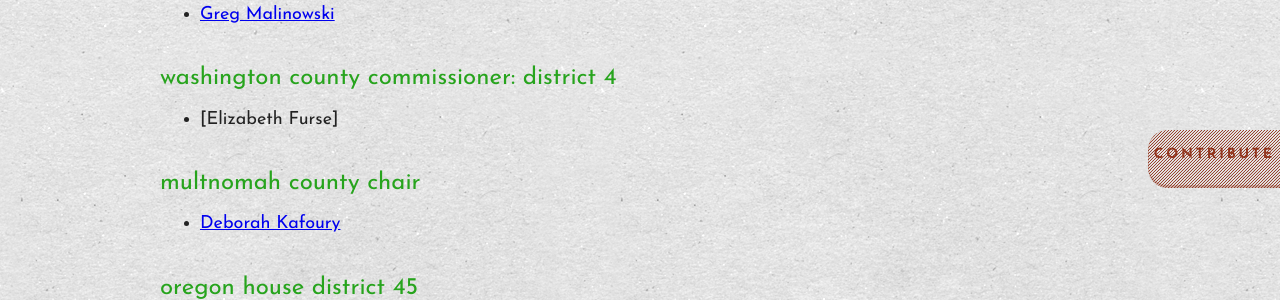
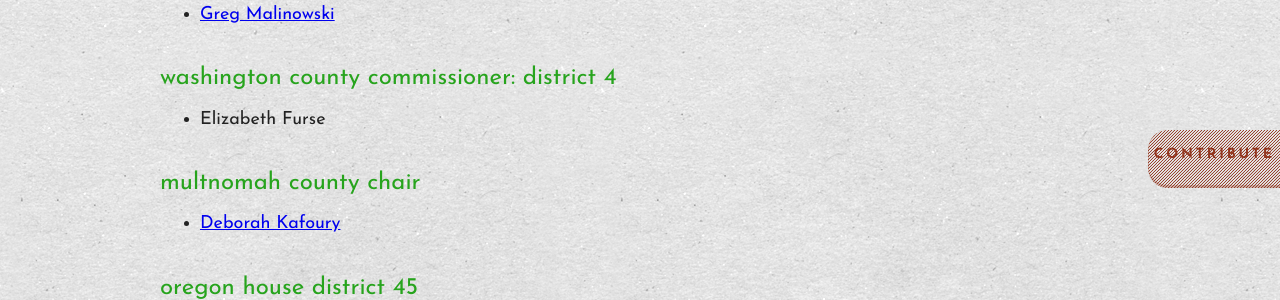
Before and after one commit to bikewalkvote/bikewalkvote.github.io, a Jekyll site: the page built from candidates.md, in a window 1280 px wide and 900 px high, scrolled down 591 px. Shown: the part 150-450 px from the top of the window. Built offline with Jekyll 4.4.1, drawn with Linux system fonts in a browser that asks for light colours; nearby versions of some CDN libraries; Markdown is read by kramdown in place of the engine named in the settings; comment, search, counter and statistics services are not loaded.

```diff
--- a/candidates.md
+++ b/candidates.md
@@ -21,7 +21,7 @@ fill out a written questionaire. Here is how they responded.
 * [Greg Malinowski](/candidates/2014/washington-county-commissioner-district-2/greg-malinowski.pdf)
 
 ### washington county commissioner: district 4
-* [Elizabeth Furse]
+* Elizabeth Furse
 
 ### multnomah county chair
 
```
